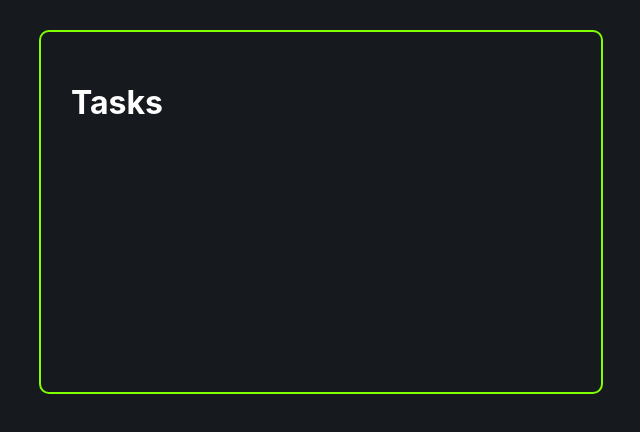
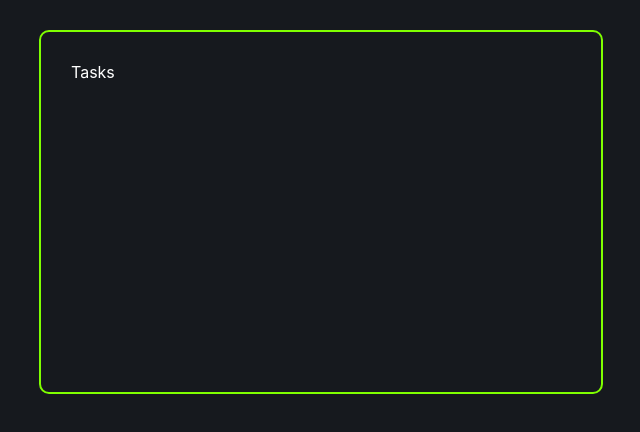
Before and after one commit to carloshenryck/trybe-exercises, a React (Vite) app in the folder front-end/bloco-10-introducao-a-react/dia-1-hello-world-no-react/firstProject/: page / in a window 1280 px wide. Shown: the top 432 px of the page, without its empty margins (319-959 px from the left). Built offline with nearby package versions, Linux system fonts and the light colour scheme.

Commit message:
entendendo props

```diff
--- a/front-end/bloco-10-introducao-a-react/dia-1-hello-world-no-react/firstProject/src/App.jsx
+++ b/front-end/bloco-10-introducao-a-react/dia-1-hello-world-no-react/firstProject/src/App.jsx
@@ -20,7 +20,7 @@ const App = () => {
   return (
     <>
       <div className="container">
-        <Tasks />
+        <Tasks tasks={tasks}/>
       </div>
     </>
   )
--- a/front-end/bloco-10-introducao-a-react/dia-1-hello-world-no-react/firstProject/src/components/Tasks.js
+++ b/front-end/bloco-10-introducao-a-react/dia-1-hello-world-no-react/firstProject/src/components/Tasks.js
@@ -1,7 +1,7 @@
 import React from 'react';
 
-const Tasks = () => {
-  return <h1>Tasks</h1>;
+const Tasks = ({ tasks }) => {
+  return 'Tasks';
 }
 
 export default Tasks;
```
